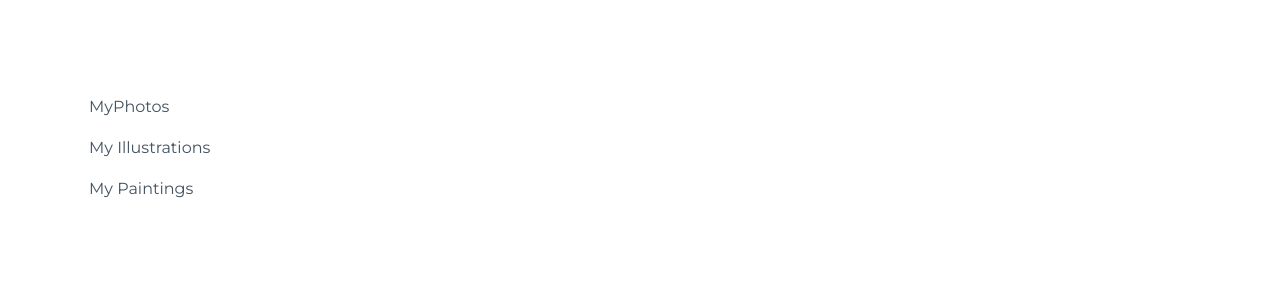
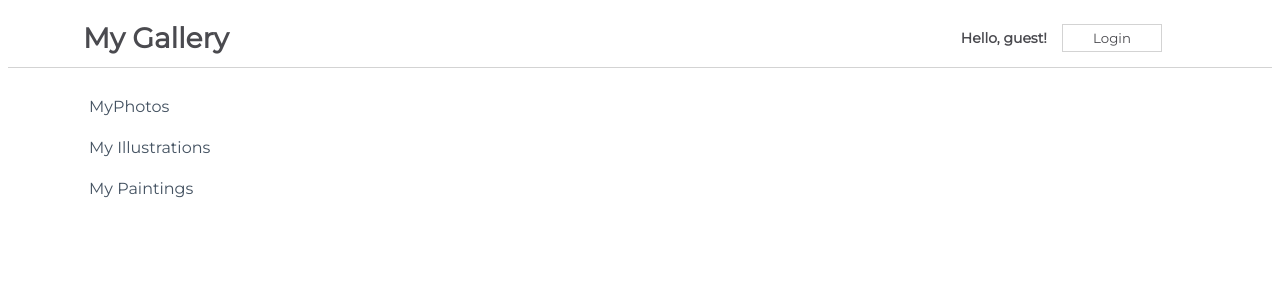
Before and after one commit to JamieB92/react-challanges, a React (Create React App) app in the folder my-app/: page / in a window 1280 px wide. Shown: the top 300 px of the page. Built offline with nearby package versions, Linux system fonts and the light colour scheme.

Commit message:
create a nav bar for React challange

```diff
--- a/my-app/src/App.js
+++ b/my-app/src/App.js
@@ -1,11 +1,12 @@
 import css from './App.module.css';
 import Sidebar from './components/Sidebar';
-
+import NavBarSimple from './components/NavBarSimple';
 
 function App() {
   return (
     <div className={css.App}>
       <Sidebar />
+      <NavBarSimple />
     </div>
   );
 }
--- /dev/null
+++ b/my-app/src/components/NavBarSimple.js
@@ -0,0 +1,36 @@
+import React from "react"
+import css from "./css/NavBarSimple.module.css";
+
+class NavBarSimple extends React.Component{
+
+    constructor(props) {
+        super(props)
+        this.state = {
+            message: "Hello, guest!",
+            buttonText: "Login"
+        }
+    }
+
+    handleClick = () => {
+        this.setState((prevState) => ({
+            message: prevState.message === "Hello, guest!" ? "Welcome back, user!" : "Hello, guest!",
+            buttonText: prevState.buttonText === "Log out" ? "Login" : "Log out",
+        }), ()=> console.log(this.state.message))
+    }
+
+
+    render() {
+        return(
+            <div className={css.NavBar}>
+                <h1>My Gallery</h1>
+                <div>
+                    <span>{this.state.message}</span>
+                    <button onClick={() => this.handleClick()}>{this.state.buttonText}</button>
+                </div>
+            </div>
+
+        )
+    }
+}
+
+export default NavBarSimple
```
